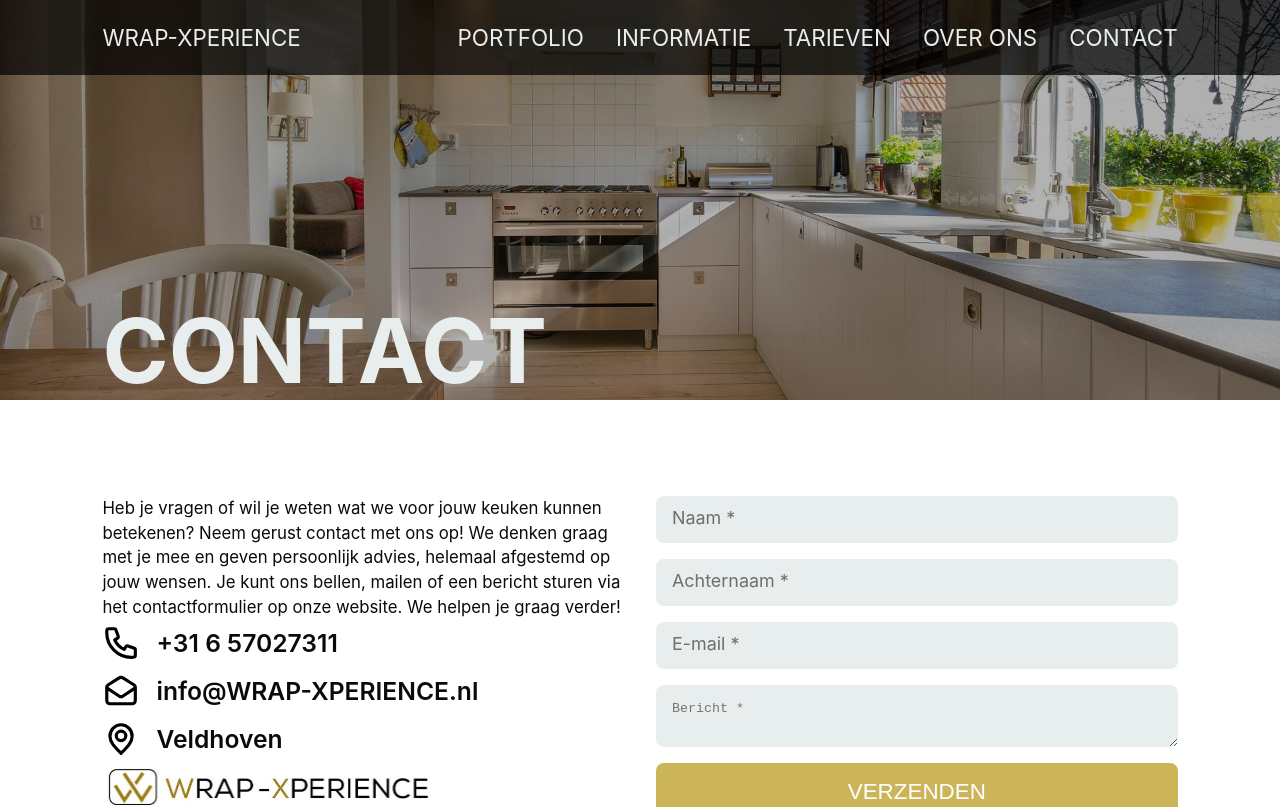
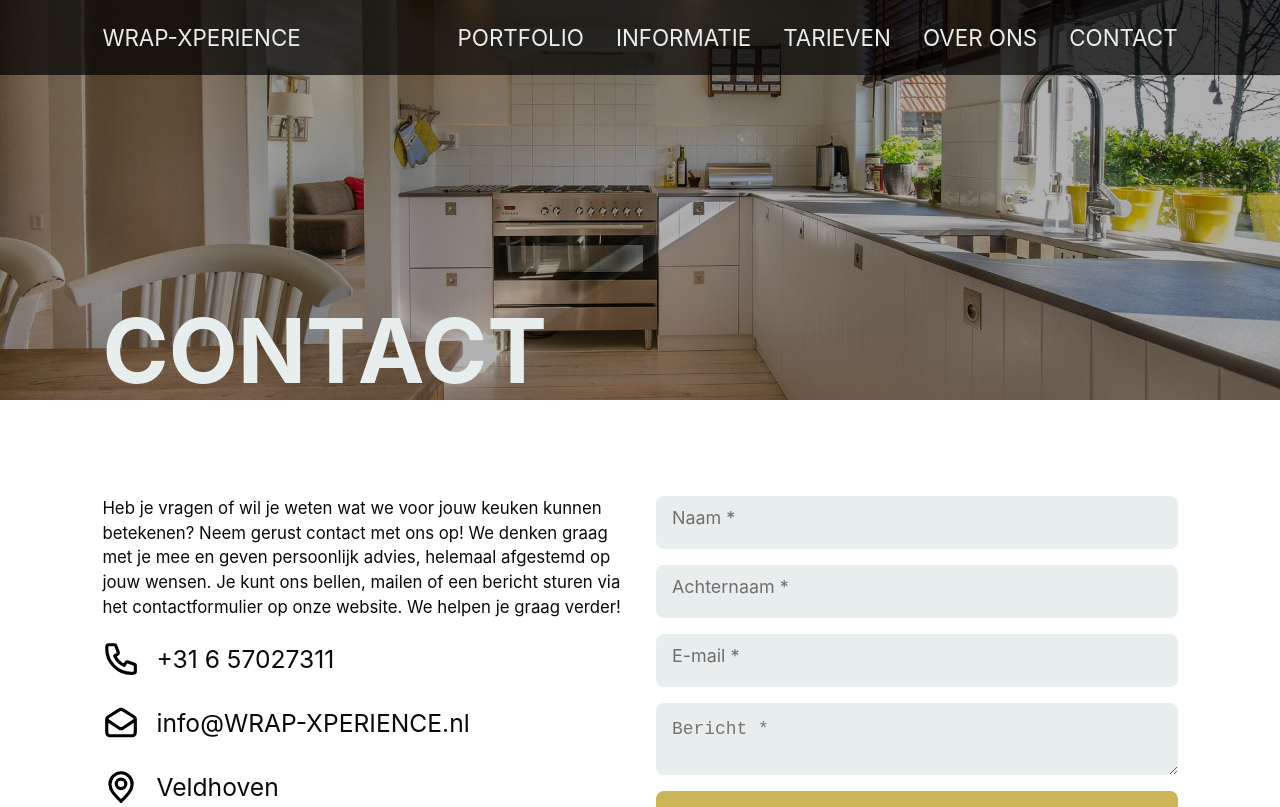
Before and after one commit to PNG-studios/wrap-xperience, a Next.js app: page /contact in a window 1280 px wide. Shown: the top 807 px of the page. Built offline with nearby package versions, Linux system fonts and the light colour scheme.

Commit message:
Fixed contact styling

```diff
--- a/src/app/contact/page.module.css
+++ b/src/app/contact/page.module.css
@@ -2,12 +2,13 @@
   display: flex;
   gap: 1rem;
   height: 3rem;
+  margin: 1rem 0;
   align-items: center;
 }
 
 .contact p {
   font-size: calc(1.1 * var(--scale));
-  font-weight: 600;
+  font-weight: 400;
 }
 
 .grid {
@@ -33,6 +34,7 @@
   padding: 1rem;
   background-color: var(--light);
   border-radius: var(--border-radius);
+  font-size: calc(0.8 * var(--scale));
 }
 
 .form__item:focus {
```
